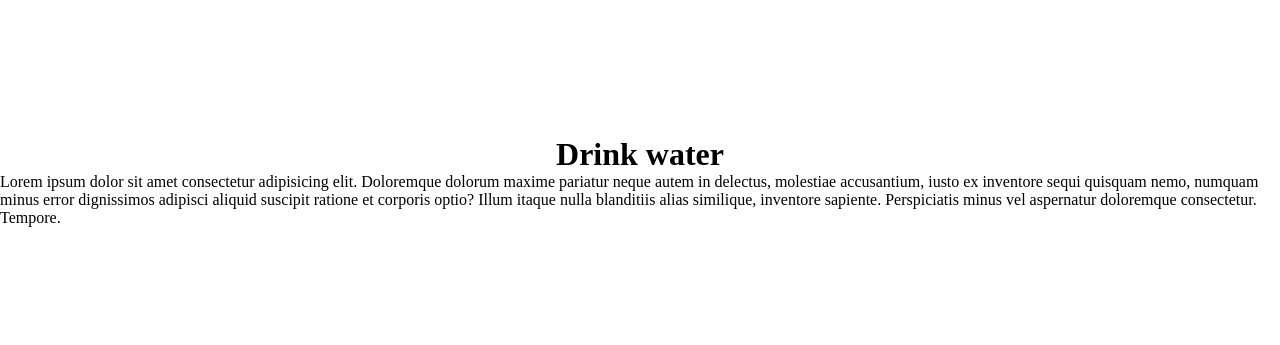
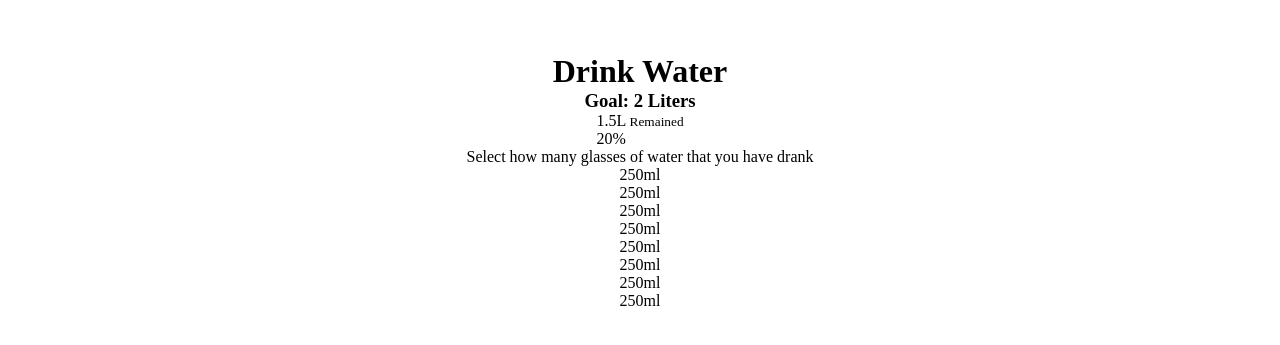
Before and after one commit to papack/drink-water, a plain HTML site: page index.html in a window 1280 px wide. Shown: the part 219-564 px from the top of the page. Drawn offline with Linux system fonts and the light colour scheme.

Commit message:
add html content

```diff
--- a/index.html
+++ b/index.html
@@ -8,15 +8,32 @@
     <link rel="stylesheet" href="./style.css" />
   </head>
   <body>
-    <h1>Drink water</h1>
-    <p>
-      Lorem ipsum dolor sit amet consectetur adipisicing elit. Doloremque
-      dolorum maxime pariatur neque autem in delectus, molestiae accusantium,
-      iusto ex inventore sequi quisquam nemo, numquam minus error dignissimos
-      adipisci aliquid suscipit ratione et corporis optio? Illum itaque nulla
-      blanditiis alias similique, inventore sapiente. Perspiciatis minus vel
-      aspernatur doloremque consectetur. Tempore.
-    </p>
+    <h1>Drink Water</h1>
+
+    <h3>Goal: 2 Liters</h3>
+
+    <div class="cup">
+      <div class="remained" id="remained">
+        <span id="liters">1.5L</span>
+        <small>Remained</small>
+      </div>
+
+      <div class="percentage" id="percentage">20%</div>
+    </div>
+
+    <p class="text">Select how many glasses of water that you have drank</p>
+
+    <div class="cups">
+      <div class="cup cup-small full">250ml</div>
+      <div class="cup cup-small full">250ml</div>
+      <div class="cup cup-small">250ml</div>
+      <div class="cup cup-small">250ml</div>
+      <div class="cup cup-small">250ml</div>
+      <div class="cup cup-small">250ml</div>
+      <div class="cup cup-small">250ml</div>
+      <div class="cup cup-small">250ml</div>
+    </div>
+
     <script src="./script.js"></script>
   </body>
 </html>
```
